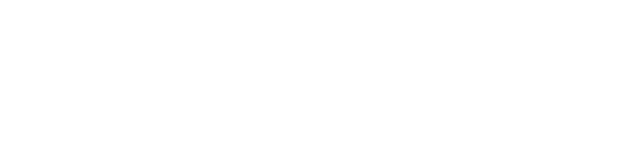
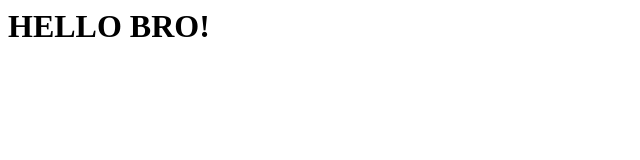
Before and after one commit to sense23/theproject, a plain HTML site: page index.html in a window 1280 px wide. Shown: the whole page, without its empty margins (0-640 px from the left). Drawn offline with Linux system fonts and the light colour scheme.

Commit message:
html modify

```diff
--- a/index.html
+++ b/index.html
@@ -8,7 +8,7 @@
 </head>
 
 <body>
-
+    <h1>HELLO BRO!</h1>
 </body>
 
 </html>
```
